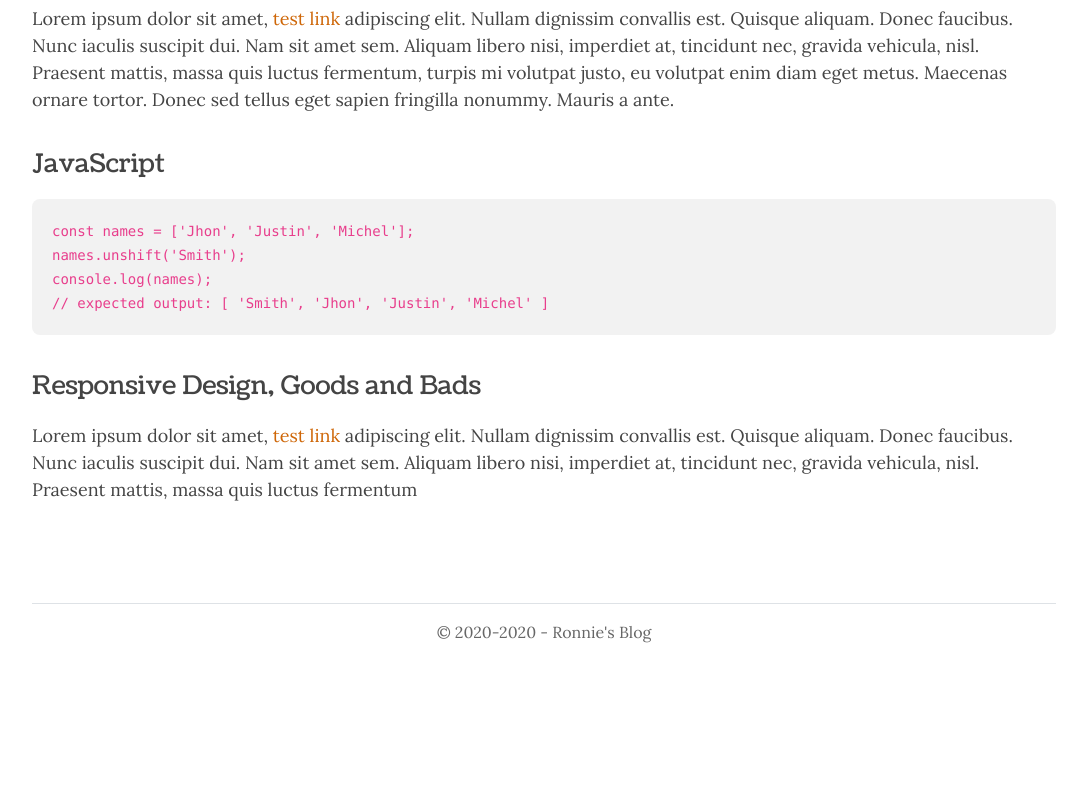
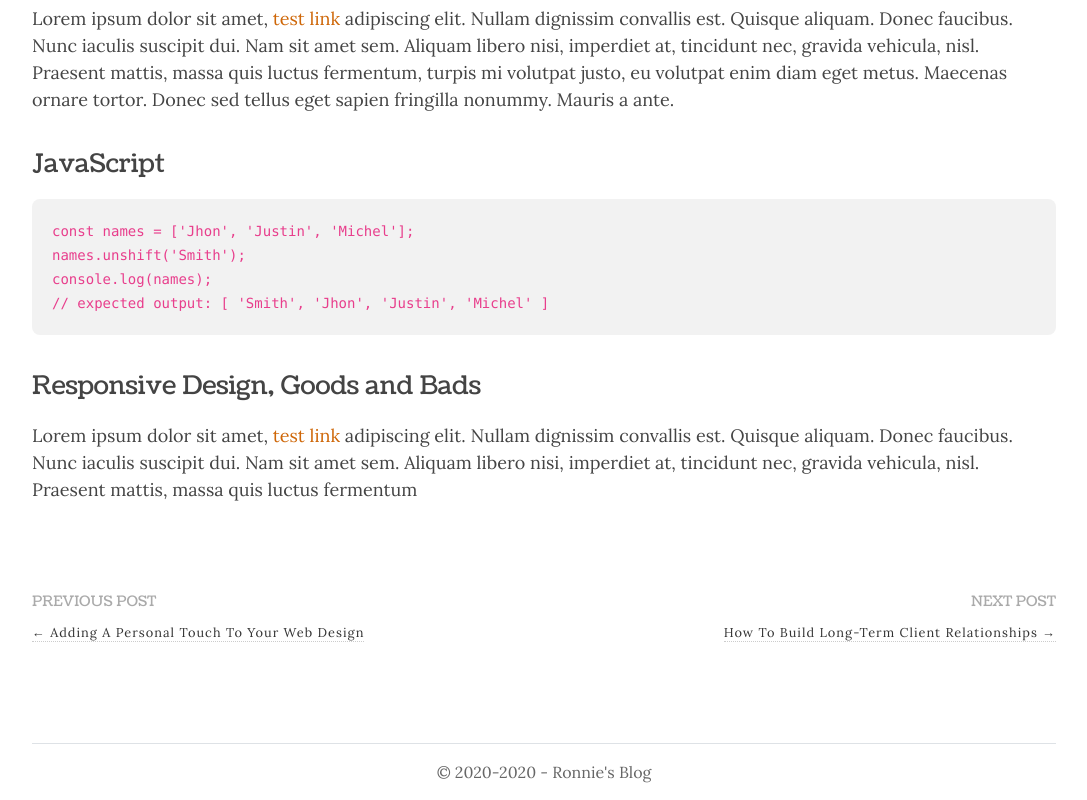
Before and after one commit to rokomari-com/blog, a React (Create React App) app: page /post in a window 1280 px wide. Shown: the part 1439-2239 px from the top of the page, without its empty margins (96-1183 px from the left). Before the commit the page ends 2099 px from the top, so only its background shows below. Built offline with nearby package versions, Linux system fonts and the light colour scheme.

Commit message:
designed single pagination component

```diff
--- a/src/App.js
+++ b/src/App.js
@@ -12,6 +12,7 @@ import {
   Route
 } from "react-router-dom";
 import NotFound from './components/body/NotFound/NotFound';
+import SinglePagination from './components/layouts/SinglePagination/SinglePagination';
 
 const App = () => {
   return (
@@ -22,6 +23,7 @@ const App = () => {
         <Switch>
           <Route path="/post">
             <SinglePost />
+            <SinglePagination />
           </Route>
           <Route exact path="/">
             <PostContainer />
--- /dev/null
+++ b/src/components/layouts/SinglePagination/SinglePagination.js
@@ -0,0 +1,19 @@
+import React from 'react';
+import './SinglePagination.scss';
+
+const SinglePagination = () => {
+    return (
+        <ul className="single__pagination justify-content-between">
+            <li className="single__pagination--item">
+                <h4>PREVIOUS POST</h4>
+                <a href="/" className="hyperlink-btn"><span class="meta-nav">←</span> Adding A Personal Touch To Your Web Design</a>
+            </li>
+            <li className="single__pagination--item">
+                <h4 style={{ textAlign: 'right' }}>NEXT POST</h4>
+                <a href="/" className="hyperlink-btn">How To Build Long-Term Client Relationships <span class="meta-nav">→</span></a>
+            </li>
+        </ul>
+    );
+};
+
+export default SinglePagination;
--- /dev/null
+++ b/src/components/layouts/SinglePagination/SinglePagination.scss
@@ -0,0 +1,20 @@
+@import "./../../../sass/config.scss";
+
+.single__pagination {
+    margin-top: 90px;
+    display: flex;
+    justify-content: space-between;
+
+    h4 {
+        font-size: 0.9rem;
+        font-family: $secondaryFont;
+        color: $secondaryColor;
+    }
+
+    &--item {
+        margin: 0;
+        a {
+            font-size: 0.9rem;
+        }
+    }
+}
```
Also changed, not shown: 1 other file (tests, documents, lock files or other folders).
